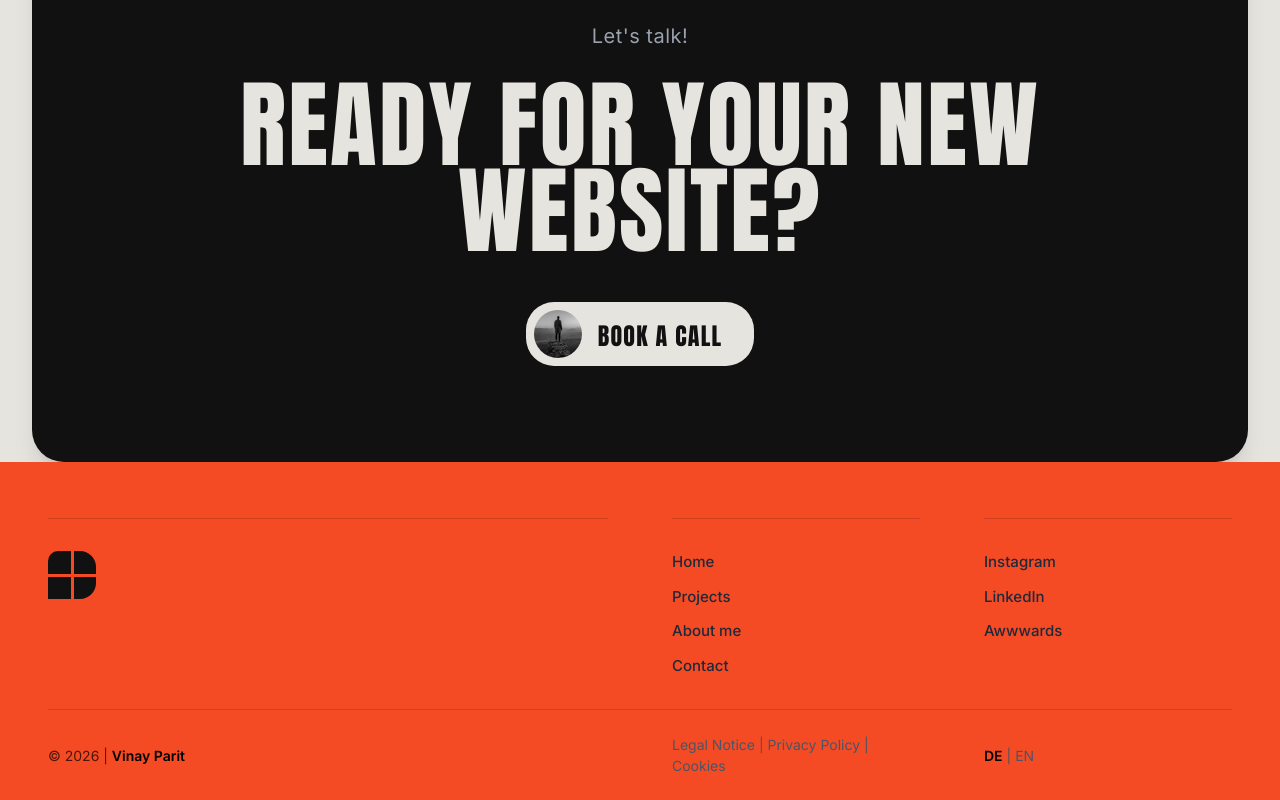
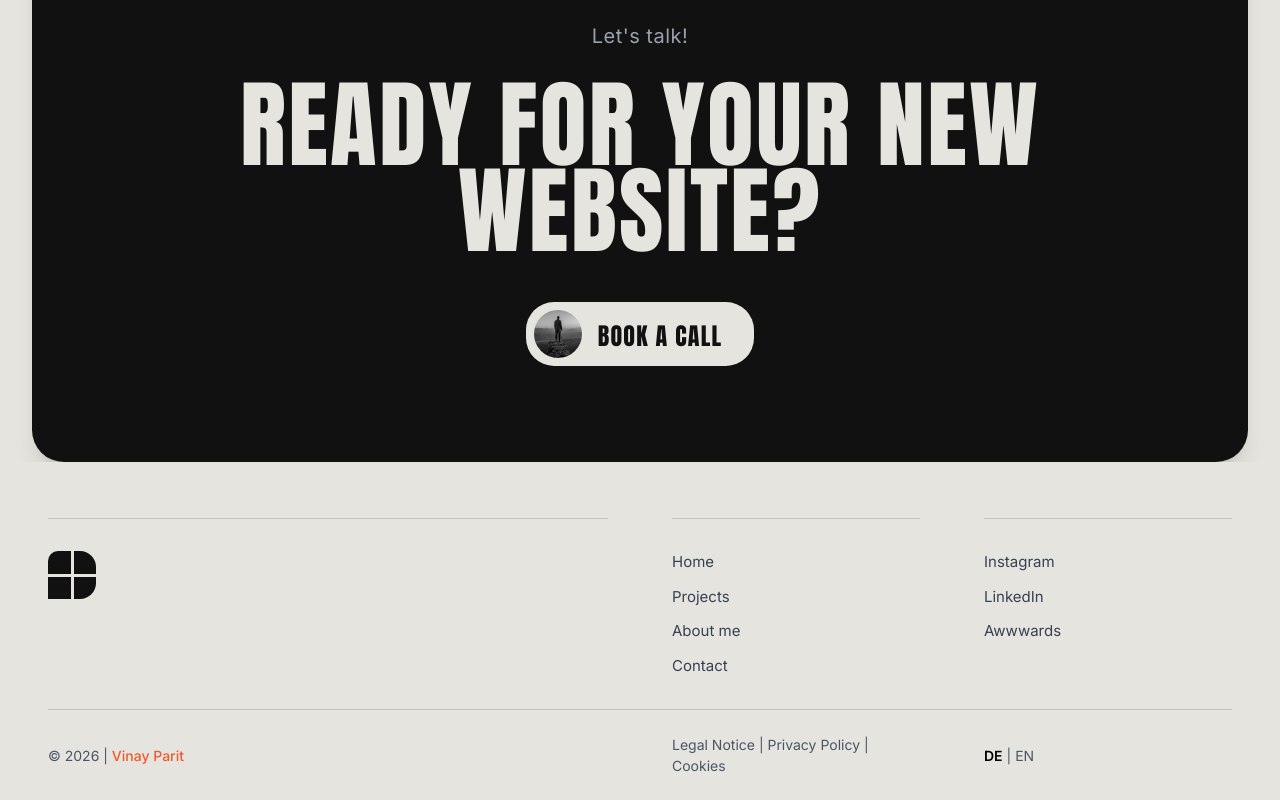
Before and after one commit to vinay-parit/roshh-fashion, a Next.js app: page / in a window 1280 px wide. Shown: the part 8759-9559 px from the top of the page. Built offline with nearby package versions, Linux system fonts and the light colour scheme.

Commit message:
Footer updated!!

```diff
--- a/components/Footer.jsx
+++ b/components/Footer.jsx
@@ -6,7 +6,7 @@ const inter = Inter({
 
 export default function Footer() {
   return (
-    <footer className="w-full bg-[#F54B25] px-6 md:px-12 pt-8 md:pt-14 pb-4 md:pb-6 text-[#111111] relative z-20">
+    <footer className="w-full bg-[#e6e4df] px-6 md:px-12 pt-8 md:pt-14 pb-4 md:pb-6 text-[#111111] relative z-20">
       <div className="max-w-[1400px] mx-auto">
 
         {/* Main Grid Content (6-3-3 layout) with segmented top borders */}
@@ -25,7 +25,7 @@ export default function Footer() {
 
           {/* Column 2: Navigation Links (Takes 25% on desktop) */}
           <div className="md:col-span-3 border-t border-black/15 pt-8">
-            <ul className={`${inter.className} flex flex-col gap-3 text-[15px] text-gray-800 font-medium`}>
+            <ul className={`${inter.className} flex flex-col gap-3 text-[15px] text-gray-700`}>
               <li><a href="#" className="hover:text-black transition-colors">Home</a></li>
               <li><a href="#" className="hover:text-black transition-colors">Projects</a></li>
               <li><a href="#" className="hover:text-black transition-colors">About me</a></li>
@@ -35,7 +35,7 @@ export default function Footer() {
 
           {/* Column 3: Socials (Takes 25% on desktop) */}
           <div className="md:col-span-3 border-t border-black/15 pt-8">
-            <ul className={`${inter.className} flex flex-col gap-3 text-[15px] text-gray-800 font-medium`}>
+            <ul className={`${inter.className} flex flex-col gap-3 text-[15px] text-gray-700`}>
               <li><a href="#" className="hover:text-black transition-colors">Instagram</a></li>
               <li><a href="#" className="hover:text-black transition-colors">LinkedIn</a></li>
               <li><a href="#" className="hover:text-black transition-colors">Awwwards</a></li>
@@ -52,8 +52,8 @@ export default function Footer() {
 
           {/* Copyright */}
           <div className="md:col-span-6">
-            <p className={`${inter.className} text-[13px] md:text-[14px] text-black/70`}>
-              © 2026 | <span className="text-black font-semibold">Vinay Parit</span>
+            <p className={`${inter.className} text-[13px] md:text-[14px] text-gray-600`}>
+              © 2026 | <span className="text-[#f15a29] font-medium">Vinay Parit</span>
             </p>
           </div>
 
```
